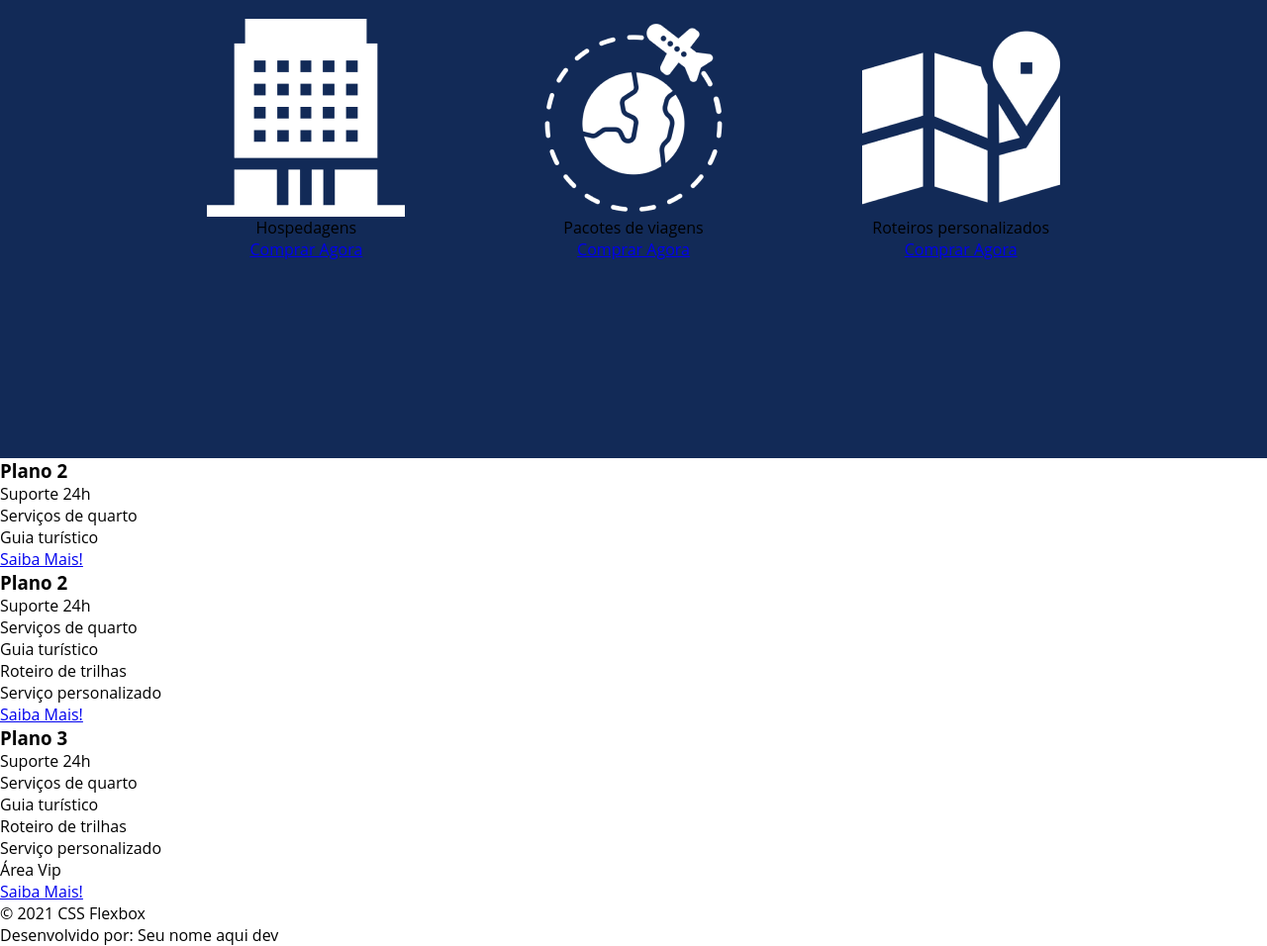
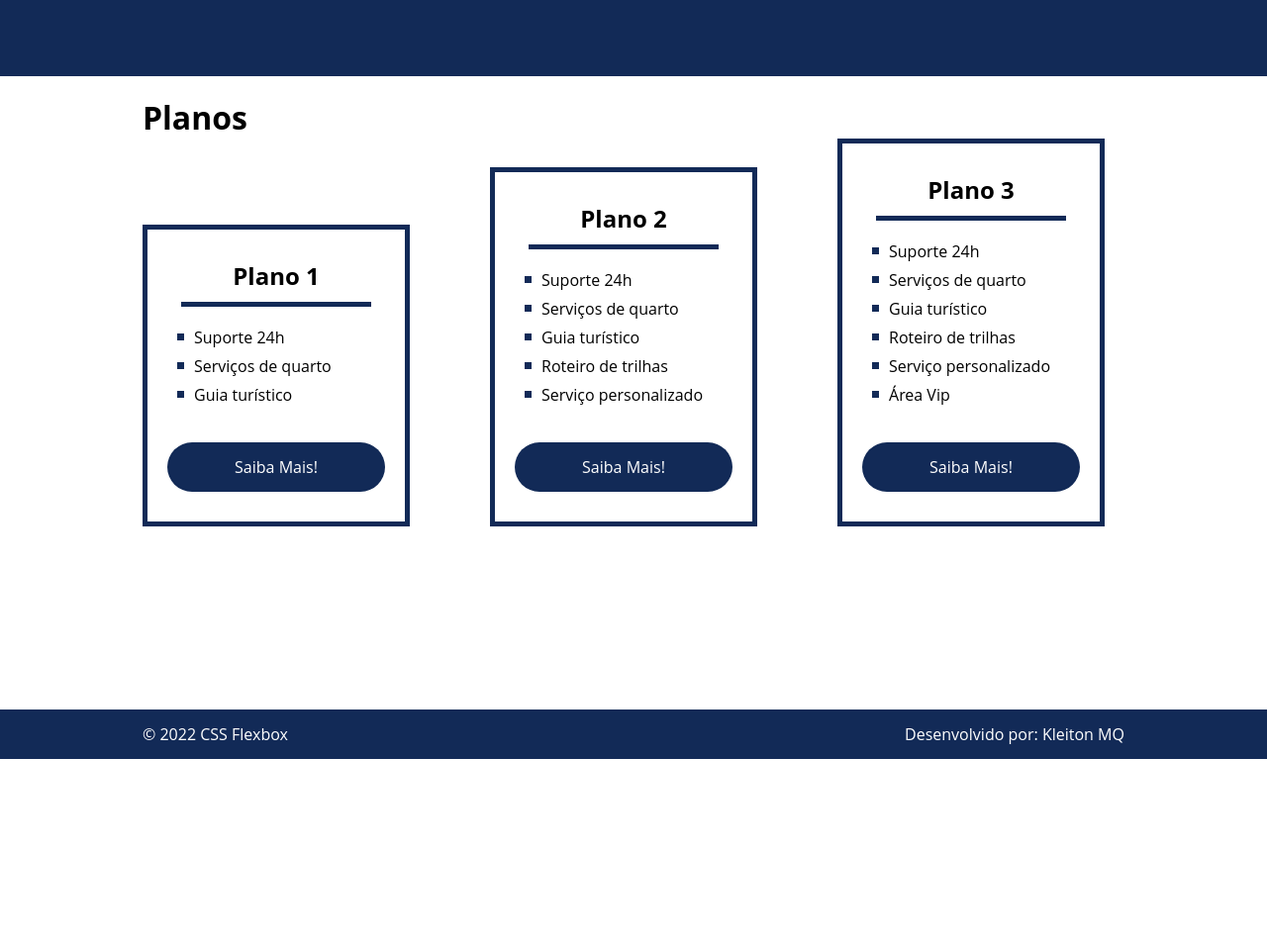
Before and after one commit to KleitonMQ/flex-projeto, a plain HTML site: page flex-projeto/index.html in a window 1280 px wide. Shown: the part 1375-2331 px from the top of the page at 99% size. After the commit the page ends 2142 px from the top, so only its background shows below. Drawn offline with Linux system fonts and the light colour scheme.

Commit message:
Conclusão do curso de CSS Bootcamp DIO. Estilização completa com responsividade.

```diff
--- a/flex-projeto/index.html
+++ b/flex-projeto/index.html
@@ -26,7 +26,7 @@
         <div class="texto-apresentacao">
             <h1>Flex <br>Turismos</h1>
             <p>O melhor serviço para você!</p>
-            <a href="">Saiba Mais!</a>
+            <a href="" class="btn">Saiba Mais!</a>
         </div>
 
         <div>
@@ -76,19 +76,22 @@
         </div>
     </div>
 
+    <div class="flex-container" id="planos">
         <div>
-
-            <div>
-                <h3>Plano 2</h3>
+            <h2>Planos</h2>
+        </div>
+        <div class="list-planos">
+            <div class="item-planos">
+                <h3>Plano 1</h3>
                 <ul>
                     <li>Suporte 24h</li>
                     <li>Serviços de quarto</li>
                     <li>Guia turístico</li>
                 </ul>
-                <a href="#">Saiba Mais!</a>
+                <a href="#" class="btn">Saiba Mais!</a>
             </div>
 
-            <div>
+            <div class="item-planos">
                 <h3>Plano 2</h3>
                 <ul>
                     <li>Suporte 24h</li>
@@ -97,10 +100,10 @@
                     <li>Roteiro de trilhas</li>
                     <li>Serviço personalizado</li>
                 </ul>
-                <a href="#">Saiba Mais!</a>
+                <a href="#" class="btn">Saiba Mais!</a>
             </div>
 
-            <div>
+            <div class="item-planos">
                 <h3>Plano 3</h3>
                 <ul>
                     <li>Suporte 24h</li>
@@ -110,14 +113,18 @@
                     <li>Serviço personalizado</li>
                     <li>Área Vip</li>
                 </ul>
-                <a href="#">Saiba Mais!</a>
+                <a href="#" class="btn">Saiba Mais!</a>
             </div>
         </div>
 
-        <footer>
-            <p>&copy; 2021 CSS Flexbox</p>
-            <p>Desenvolvido por: Seu nome aqui dev</p>
-        </footer>
+    </div>
+
+    <footer>
+        <div class="flex-container footer">
+            <p>&copy; 2022 CSS Flexbox</p>
+            <p>Desenvolvido por: Kleiton MQ</p>
+        </div>
+    </footer>
 </body>
 
 </html>
--- a/flex-projeto/style.css
+++ b/flex-projeto/style.css
@@ -24,6 +24,7 @@ div img {
     max-width: 992px;
     margin: auto;
     width: 100%;
+    min-width: 320px;
 }
 
 header {
@@ -51,13 +52,14 @@ header .menu {
 }
 
 .apresentacao {
-    height: 100vh;
+    height: 50vh;
     align-items: center;
     justify-content: space-between;
 }
 
 .apresentacao .texto-apresentacao {
     min-height: 200px;
+    width: 100%;
 }
 
 .apresentacao .texto-apresentacao h1 {
@@ -66,7 +68,7 @@ header .menu {
     margin-bottom: 10px;
 }
 
-.texto-apresentacao a {
+.btn {
     background-color: #122a57;
     color: #ffffff;
     text-align: center;
@@ -112,28 +114,175 @@ header .menu {
 
 .container-externo {
     background-color: #122a57;
-    width: 100%;
 }
 
 #servicos {
     flex-direction: column;
-    padding-top: 100px;
-    padding-bottom: 100px;
+    padding-top: 80px;
+    padding-bottom: 80px;
 }
 
-#servicos h2{
+#servicos h2 {
     color: #ffffff;
     font-size: 32px;
-    margin-bottom: 10px;
+    margin-bottom: 20px;
 }
+
 .lista-servicos {
     display: flex;
-    justify-content: space-around;
+    justify-content: space-between;
     padding-top: 50px;
     padding-bottom: 100px;
 }
 
-.lista-servicos .item-servico{
+.lista-servicos .item-servico {
     text-align: center;
+}
+
+.item-servico a {
+    width: 220px;
+    background-color: #ffffff;
+    border-radius: 30px;
+    text-align: center;
+    line-height: 50px;
+    height: 50px;
+    margin-top: 20px;
+    padding: 5px 10px;
+    color: #122a57;
+    font-size: 15px;
+    text-decoration: none;
+    font-weight: 700;
+}
+
+.item-servico p {
+    font-weight: 700;
+    font-size: 20px;
+    color: #ffffff;
+    margin-top: 20px;
+}
+
+.item-servico img {
+    width: 80%;
+    margin: auto;
+}
+
+#planos {
+    flex-direction: column;
+    min-height: 80vh;
+}
+
+#planos h2{
+    font-size: 32px;
+    margin-top: 20px;
+}
+.list-planos {
+    display: flex;
+    align-items: flex-end;
+    justify-content: space-between;
+}
+
+.item-planos{
+    flex: 1;
+    border: 5px solid #122a57;
+    margin-right: 20px;
+    padding: 10px;
+    max-width: 240px;
+}
+
+.item-planos .btn{
+    margin: auto;
+    margin-bottom: 20px;
+}
+
+.item-planos h3{
+    font-size: 24px;
+    display: flex;
+    flex-direction: column;
+    text-align: center;
+    margin-top: 20px;
 
 }
+
+.item-planos h3::after{
+
+    content: "";
+    background-color: #122a57;
+    width: 80%;
+    height: 5px;
+    margin: auto;
+    margin-top: 10px;
+    margin-bottom: 10px;
+}
+
+.item-planos ul{
+    padding: 10px 20px;
+    display: flex;
+    flex-direction: column;
+    margin-bottom: 20px;
+}
+
+.item-planos ul li{
+    display: flex;
+    flex-wrap: nowrap;
+    align-items: center;
+    margin-bottom: 7px;
+    font-size: 16px;
+}
+
+.item-planos ul li::before{
+    content: "";
+    width: 7px;
+    height: 7px;
+    background-color: #122a57;
+    margin-right: 10px;
+}
+
+footer{
+    background-color: #122a57;
+}
+
+footer .footer{
+    justify-content: space-between;
+    height: 50px;
+    color: #ffffff;
+    align-items: center;
+}
+
+/* mobile */
+
+@media(max-width: 700px){
+    .flex-container{
+        flex-direction: column;
+    }
+    .apresentacao{
+        flex-direction: column-reverse;
+    }
+    .apresentacao .texto-apresentacao{
+        width: 100%;
+    }
+    #quem-somos{
+        flex-direction: column-reverse;
+    }
+    #quem-somos img{
+        min-width: 320px;
+        margin: auto;
+    }
+    .lista-servicos{
+        flex-direction: column;
+    }
+    .item-servico img{
+        width: 50%;
+        margin: auto;
+    }
+    .list-planos{
+        flex-direction: column;
+        align-items: flex-start;
+        margin-bottom: 20px;
+    }
+    .list-planos .item-planos{
+        max-width: 90%;
+        margin: auto;
+        width: 100%;
+        margin-bottom: 20px;
+    }
+}
```
